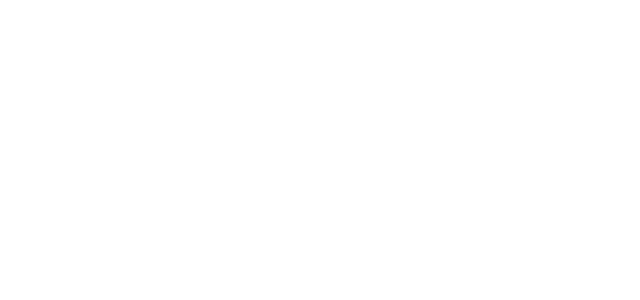
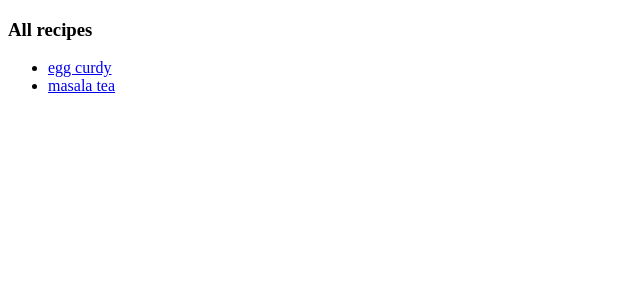
Before and after one commit to bishosilwal/mwa_recipe_finder_frontend, an Angular app: page /dishes in a window 1280 px wide. Before the commit this address led to /. Shown: the top 300 px of the page, without its empty margins (0-640 px from the left). Built offline with nearby package versions, Linux system fonts and the light colour scheme.

Commit message:
fixes routes

```diff
--- a/src/app/app.routes.ts
+++ b/src/app/app.routes.ts
@@ -5,15 +5,15 @@
 export const routes: Routes = [
   {
     path: '',
-    redirectTo: '/recipes',
+    redirectTo: '/dishes',
     pathMatch: 'full',
   },
   {
-    path: 'recipes',
+    path: 'dishes',
     component: DishesComponent,
   },
   {
-    path: 'recipes/:id',
+    path: 'dishes/:id',
     component: DishComponent,
   },
 ];
--- a/src/app/dishes/dishes.component.html
+++ b/src/app/dishes/dishes.component.html
@@ -1,6 +1,6 @@
 <h3>All recipes</h3>
 <ul>
   <li *ngFor="let recipe of recipes">
-    <a routerLink="/recipes/{{recipe.id}}">{{recipe.name}}</a>
+    <a routerLink="/dishes/{{recipe.id}}">{{recipe.name}}</a>
   </li>
 </ul>
```
